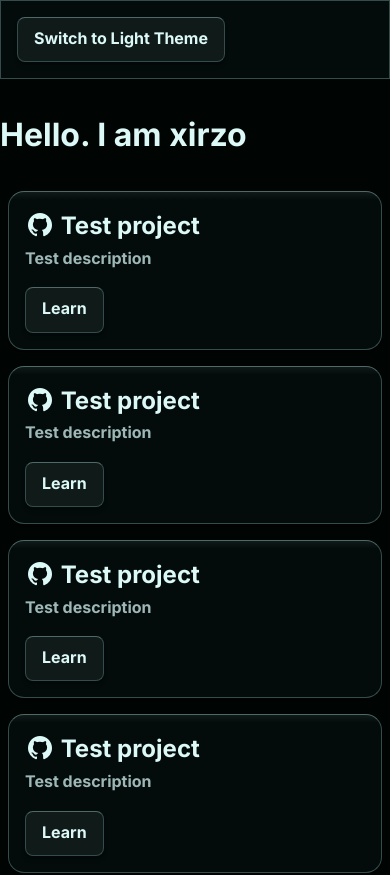
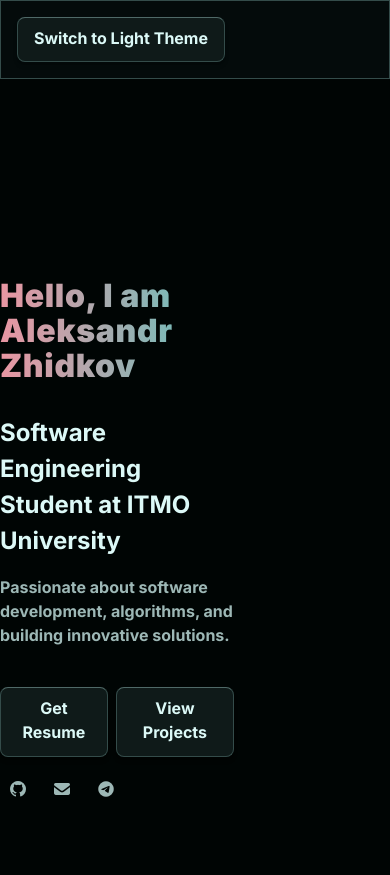
Before and after one commit to xirzo/Portfolio, a React (Vite) app: page / in a window 390 px wide. Shown: the top 875 px of the page. Built offline with nearby package versions, Linux system fonts and the light colour scheme.

Commit message:
feat: add greetings section

```diff
--- a/src/app/global.css
+++ b/src/app/global.css
@@ -109,11 +109,16 @@ body.light {
     --border-card: solid 1px var(--bg);
 }
 
-.stack-container {
+.vertical-stack-container {
     display: flex;
     flex-direction: column;
     gap: 0.5rem;
-    text-align: left;
+}
+
+.horizontal-stack-container {
+    display: flex;
+    flex-direction: horizontal;
+    gap: 0.5rem;
 }
 
 .grid-container {
--- a/src/pages/mainPage.tsx
+++ b/src/pages/mainPage.tsx
@@ -1,16 +1,12 @@
-import AnimatedHover from "../shared/animatedHover/animatedHover";
 import Button from "../shared/button/button";
 import Card from "../shared/card/card";
+import Greetings from "../widgets/greetings/greetings";
 import ProjectsSection from "../widgets/projectsSection";
 
 function MainPage() {
     return (
-        <div className="stack-container">
-            <AnimatedHover>
-                <h1 className="page-title">
-                    Hello. I am xirzo
-                </h1>
-            </AnimatedHover>
+        <div className="vertical-stack-container">
+            <Greetings />
 
             <ProjectsSection />
 
--- /dev/null
+++ b/src/widgets/greetings/greetings.css
@@ -0,0 +1,29 @@
+.greetings-title {
+    font-size: 5rem;
+    font-weight: 900;
+    margin-top: 1rem;
+    margin-bottom: 2rem;
+    line-height: 1.1;
+    letter-spacing: 0.02em;
+    background: linear-gradient(90deg, var(--primary), var(--secondary), var(--primary));
+    background-size: 200% 200%;
+    background-clip: text;
+    -webkit-background-clip: text;
+    color: transparent;
+    -webkit-text-fill-color: transparent;
+    font-size: clamp(2rem, 7vw, 5rem);
+    animation: gradient-move 4s ease-in-out infinite;
+    transition: transform 0.18s cubic-bezier(.22, 1, .36, 1);
+}
+
+@keyframes gradient-move {
+
+    0%,
+    100% {
+        background-position: 0% 50%;
+    }
+
+    50% {
+        background-position: 100% 50%;
+    }
+}
--- /dev/null
+++ b/src/widgets/greetings/greetings.tsx
@@ -0,0 +1,85 @@
+import AnimatedHover from "../../shared/animatedHover/animatedHover";
+import Button from "../../shared/button/button";
+import IconButton from "../../shared/iconButton/iconButton";
+import './greetings.css'
+
+export interface GreetingsProps {
+    telegramTag: string;
+    email: string;
+    githubNickname: string;
+}
+
+function Greetings({ telegramTag, email, githubNickname }: GreetingsProps) {
+    return (
+        <section
+            className="vertical-stack-container"
+            style={{
+                minHeight: '100vh',
+                justifyContent: 'center'
+            }}>
+            <div style={{
+                width: '60%'
+            }}>
+                <AnimatedHover>
+                    <h1 className="greetings-title">
+                        Hello, I am Aleksandr Zhidkov
+                    </h1>
+                </AnimatedHover>
+
+                <h2>
+                    Software Engineering Student at ITMO University
+                </h2>
+
+                <p>
+                    Passionate about software development, algorithms, and building innovative solutions.
+                </p>
+
+                <div className="horizontal-stack-container">
+                    <Button>
+                        Get Resume
+                    </Button>
+
+                    <Button>
+                        View Projects
+                    </Button>
+                </div>
+
+                <div
+                    className="horizontal-stack-container"
+                    style={{
+                        marginTop: '1rem'
+                    }}>
+                    <IconButton
+                        href={`https://github.com/${githubNickname}`}
+                        target="_blank"
+                        rel="noopener noreferrer"
+                        size="xl"
+                        aria-label="GitHub"
+                    >
+                        <i className="fa-brands fa-github" />
+                    </IconButton>
+
+                    <IconButton
+                        href={`mailto:${email}`}
+                        size="xl"
+                        aria-label="Email"
+                    >
+                        <i className="fa-solid fa-envelope" />
+                    </IconButton>
+
+                    <IconButton
+                        href={`https://t.me/${telegramTag}`}
+                        target="_blank"
+                        rel="noopener noreferrer"
+                        size="xl"
+                        aria-label="Telegram"
+                    >
+                        <i className="fa-brands fa-telegram" />
+                    </IconButton>
+                </div>
+            </div>
+        </section >
+    )
+}
+
+export default Greetings;
```
